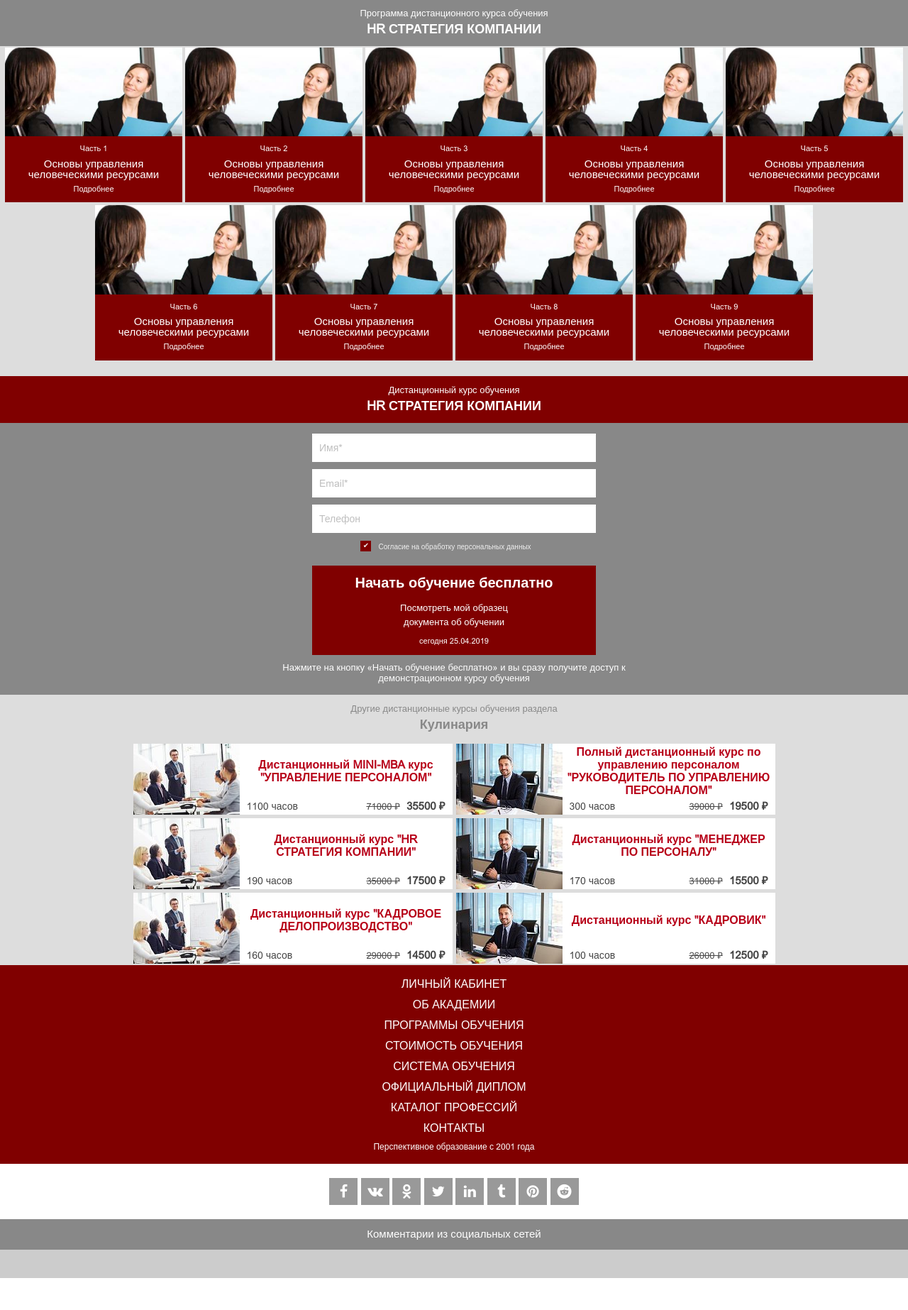
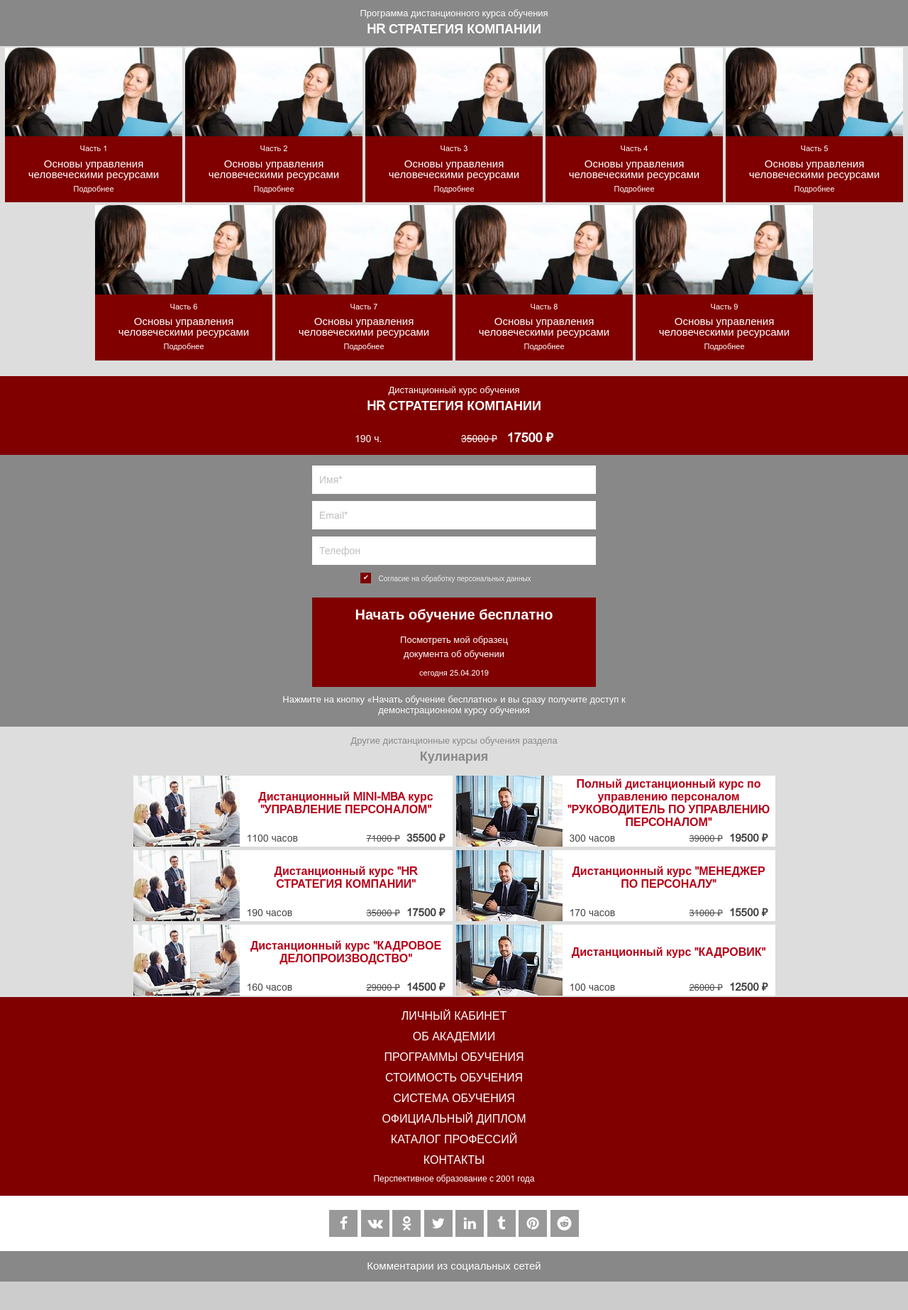
Before and after one commit to ICDL2016/IAB, a PHP site: page /iab/course-full.php in a window 1280 px wide. Shown: the part 1652-3498 px from the top of the page at 71% size. Before the commit the page ends 3453 px from the top, so only its background shows below. Run offline with PHP 8.4, Linux system fonts and the light colour scheme.

Commit message:
Add files via upload

```diff
--- a/iab/_footer.php
+++ b/iab/_footer.php
@@ -1,6 +1,6 @@
 <script src="js/jquery-3.3.1.min.js"></script>
 <script type="text/javascript" src="fancybox/jquery.fancybox.pack.js?v=2.1.5"></script>
 <script type="text/javascript" src="fancybox/helpers/jquery.fancybox-buttons.js?v=1.0.5"></script>
-<script src="js/main.js?v=8"></script>
+<script src="js/main.js?v=9"></script>
 </body>
 </html>
--- a/iab/_header.php
+++ b/iab/_header.php
@@ -17,7 +17,7 @@
     <link rel="stylesheet" href="css/font-awesome.min.css">
     <link rel="stylesheet" type="text/css" href="fancybox/jquery.fancybox.css?v=2.1.5" media="screen" />
     <link rel="stylesheet" type="text/css" href="fancybox/helpers/jquery.fancybox-buttons.css?v=1.0.5" />
-    <link rel="stylesheet" href="sass/style.css?v=8">
+    <link rel="stylesheet" href="sass/style.css?v=9">
 </head>
 <body>
 
--- a/iab/course-full.php
+++ b/iab/course-full.php
@@ -23,12 +23,19 @@
 
 <?php require_once '_course-program.php'?>
 
-<div class="course-title">
-    <div class="container">
+<section class="course">
+    <div class="course-title">
         Дистанционный курс обучения
         <strong>HR СТРАТЕГИЯ КОМПАНИИ</strong>
+        <div class="course-info">
+            <div class="course-info__hours">190 ч.</div>
+            <div class="course-info__price">
+                <div class="course-info__price-old">35000 &#8381;</div>
+                <div class="course-info__price-new">17500 &#8381;</div>
+            </div>
+        </div>
     </div>
-</div>
+</section>
 
 <?php require '_form.php'?>
 
--- a/iab/js/main.js
+++ b/iab/js/main.js
@@ -80,10 +80,23 @@ for (let i=0; i<catBlock.length; i++) {
 }
 
 //модалка
+
+let popup = document.querySelector('.course-modal');
+var popupHeight = 0;
+
 $('.course-program__block').on('click', function () {
     $('.overlay').show();
     $('.course-modal').fadeIn();
     $('body').css('overflow', 'hidden');
+    popupHeight = +getComputedStyle(popup).height.replace('px', '');
+
+    if (popupHeight > ($(window).height()-50)) {
+        popup.style.overflow = 'scroll';
+        popup.style.height = '95%';
+    } else {
+        popup.style.overflow = 'visible';
+        popup.style.height = popupHeight + 'px';
+    }
 });
 
 $('.overlay, .modal-close').on('click', function () {
@@ -91,7 +104,6 @@ $('.overlay, .modal-close').on('click', function () {
     $('.course-modal').fadeOut();
     $('body').css('overflow', 'visible');
 });
-
 
 
 // ресайзы экрана
@@ -105,6 +117,7 @@ window.onresize = function() {
             let marginFromTop = blockTop - directionsTop;
             programsWrap[i].style.top = +marginFromTop + 45 + 'px';
             directionsBlock[i].style.marginBottom = getComputedStyle(programsWrap[i]).height;
+            break;
         }
     }
 
@@ -117,6 +130,17 @@ window.onresize = function() {
             let marginFromTop = blockTop - catalogTop;
             catalogOption[i].style.top = +marginFromTop + 45 + 'px';
             catalogBlock[i].style.marginBottom = getComputedStyle(catalogOption[i]).height;
+            break;
+        }
+    }
+
+    if (popup) {
+        if (popupHeight > ($(window).height()-50)) {
+            popup.style.overflow = 'scroll';
+            popup.style.height = '95%';
+        } else {
+            popup.style.overflow = 'visible';
+            popup.style.height = popupHeight + 'px';
         }
     }
 };
--- a/iab/login.php
+++ b/iab/login.php
@@ -18,7 +18,7 @@
             </div>
 
             <div class="login-submit">
-                <span class="form-bottom__top contacts-submit">Отправить</span>
+                <span class="form-bottom__top contacts-submit">Вход</span>
             </div>
 
             <div class="login-forgot">
```
